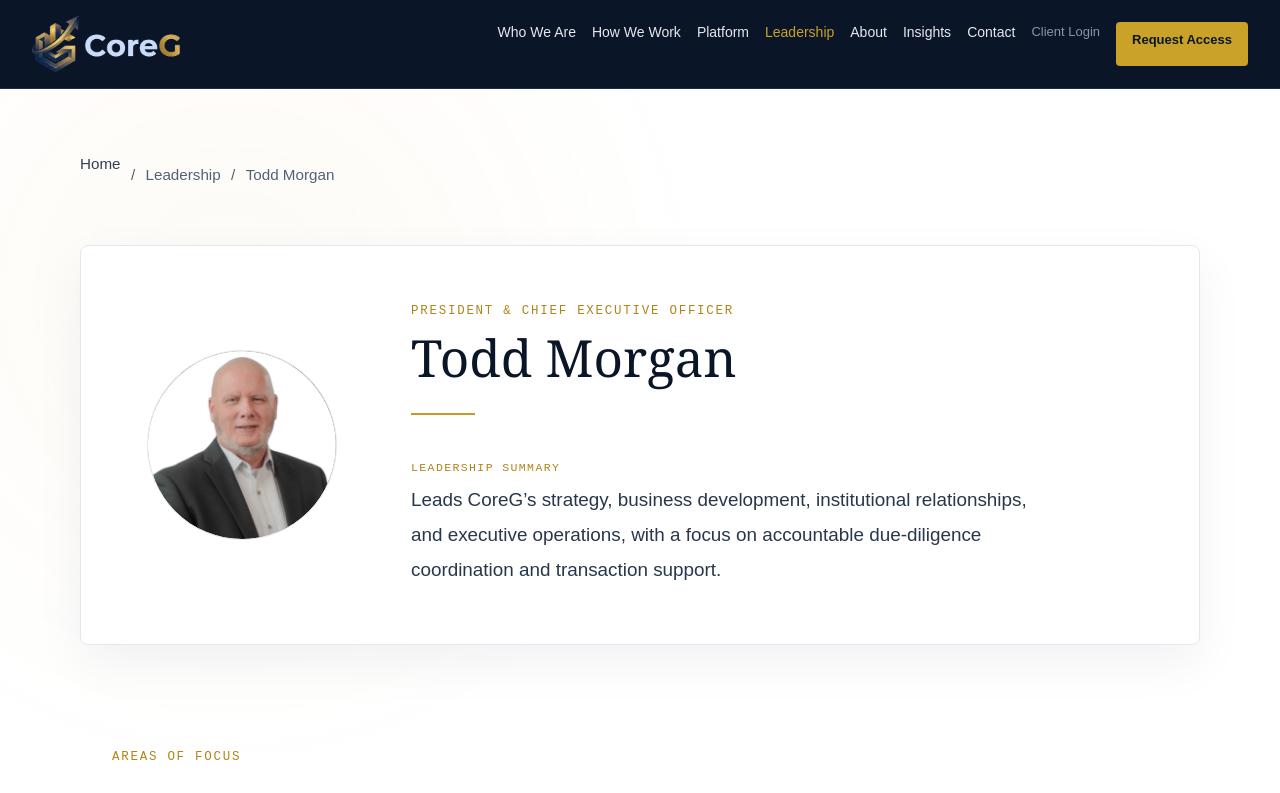
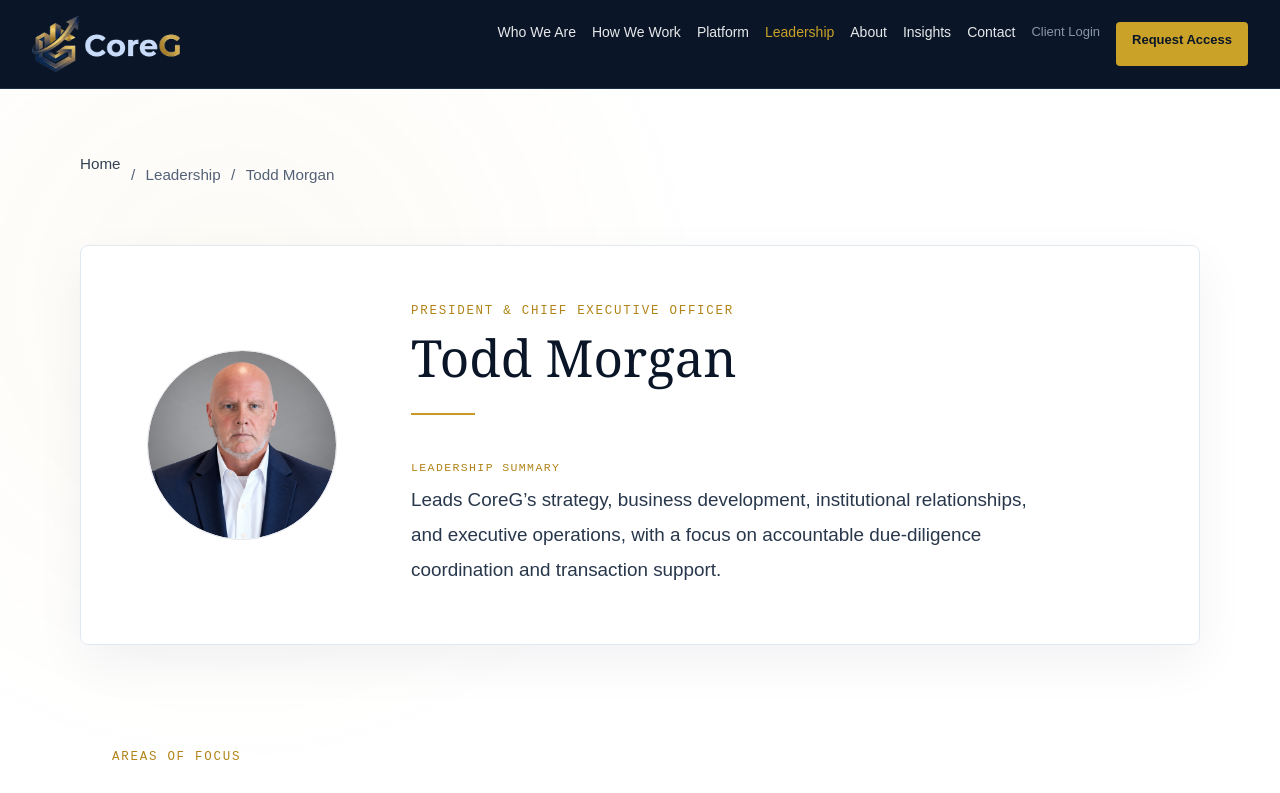
Before and after one commit to CoreGAdmin/coregenisis-site, a React (Vite) app: page /leadership in a window 1280 px wide. Shown: the top 793 px of the page. Built offline with nearby package versions, Linux system fonts and the light colour scheme.

Commit message:
Update Todd Morgan leadership portrait

```diff
--- a/src/pages/Leadership.jsx
+++ b/src/pages/Leadership.jsx
@@ -2,7 +2,7 @@ import { Link } from "react-router-dom";
 import PageNav from "../components/PageNav.jsx";
 import PageFooter from "../components/PageFooter.jsx";
 import { ComingSoonButton } from "../components/ComingSoonButton.jsx";
-import executivePortrait from "../assets/todd-morgan-leadership.jpg";
+import executivePortrait from "../assets/todd-morgan-leadership-202609.png";
 
 const focusAreas = [
   { title: "Capital Markets Strategy", description: "Advancing a governance-first operating model that strengthens trust, transparency, and accountability throughout private capital markets." },
@@ -34,7 +34,7 @@ export default function Leadership() {
               <div className="leadership-profile-row">
                 <div className="leadership-portrait-wrap">
                   <img className="leadership-portrait" src={executivePortrait}
-                    alt="Todd Morgan, President &amp; Chief Executive Officer of CoreG" width="1536" height="1536" />
+                    alt="Todd Morgan, President &amp; Chief Executive Officer of CoreG" width="1330" height="1182" />
                 </div>
 
                 <div className="leadership-summary">
```
Also changed, not shown: src/assets/todd-morgan-leadership-202609.png (added).
